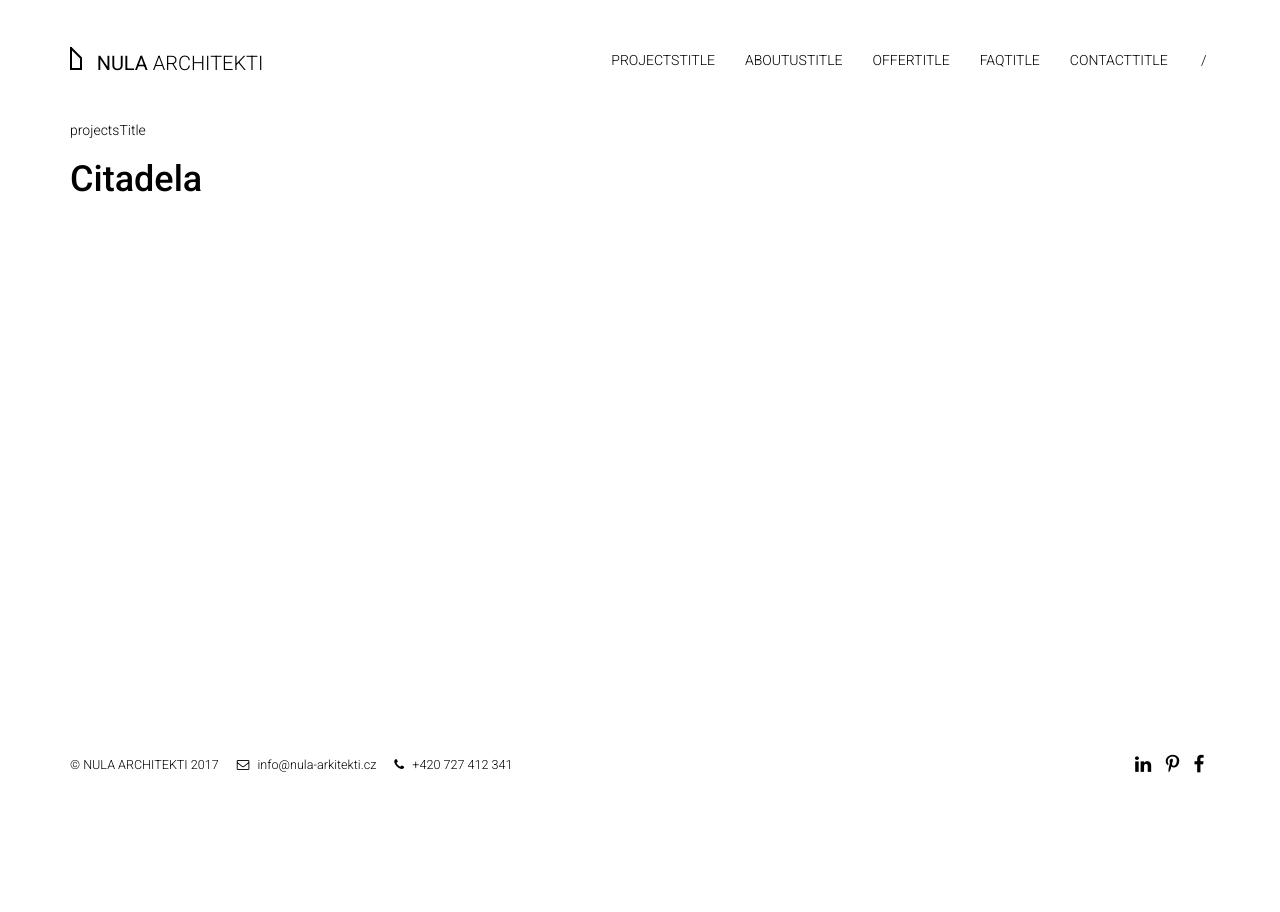
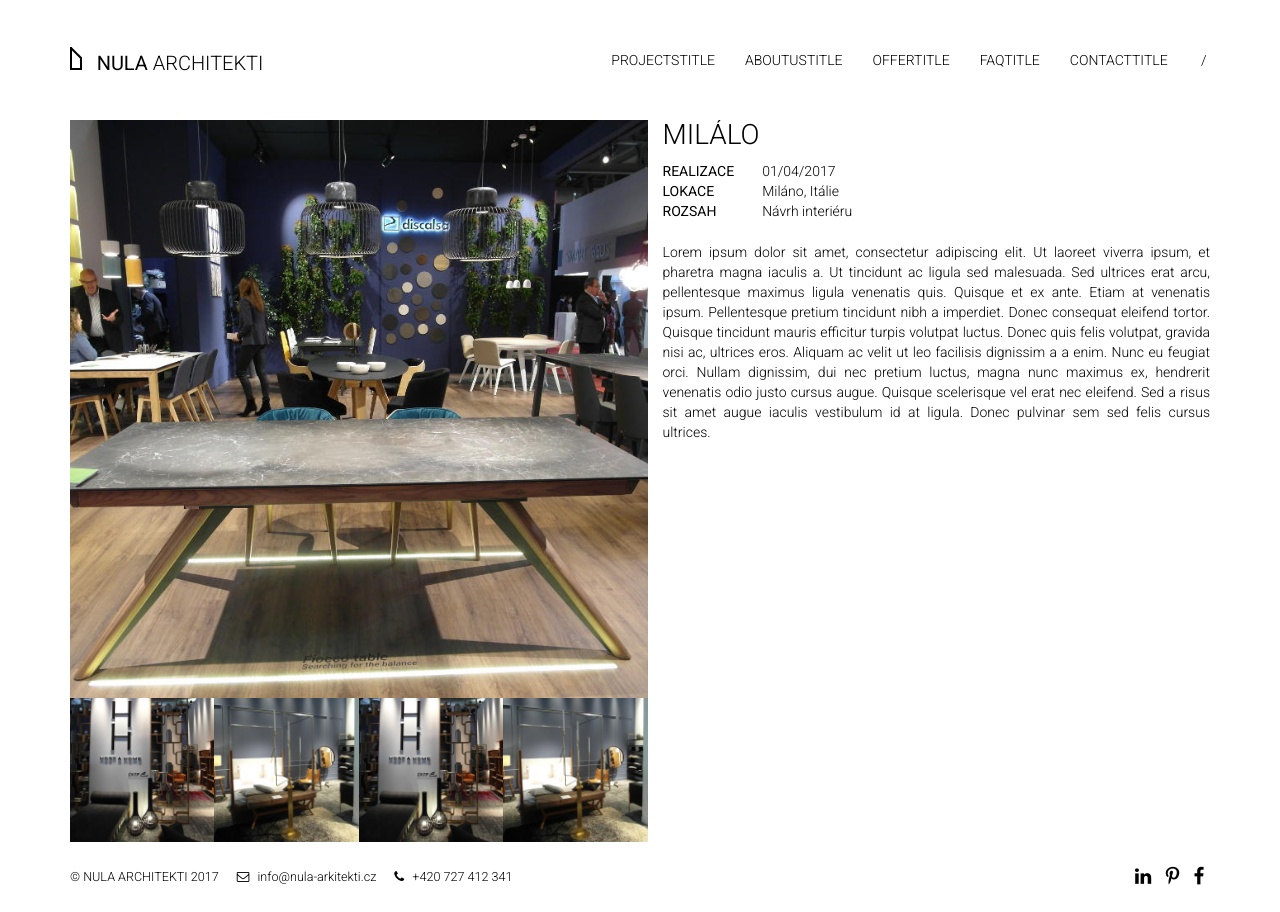
Before and after one commit to david-dusek/nula, a PHP site: template app/templates/project/detail.twig in a window 1280 px wide. Before the commit the page ends 773 px from the top, so only its background shows below. Run offline with PHP 8.4, Linux system fonts and the light colour scheme; the template is opened without the code that fills it, so the values that code supplies are empty; some libraries are stand-ins or nearby versions.

Commit message:
Nastylování detailu projektu

```diff
--- a/app/templates/project/detail.twig
+++ b/app/templates/project/detail.twig
@@ -5,6 +5,49 @@
   {{ parent() }}
 {% endblock %}
 {% block content %}
-  <a href="{{ path_for('projects', {'lang': lang }) }}">{{ 'projectsTitle'|trans }}</a>
-  <h1>Citadela</h1>
+  <div class="row project-detail">
+    <div class="col-sm-6 project-images">
+      <div class="row">
+        <div class="col-12">
+          <img class="img-responsive" src="/images/projects/milano/1_thumbnail_big.JPG">
+        </div>
+      </div>
+      <div class="row">
+        <div class="col-sm-3 col-xs-4 project-image-thumbnail">
+          <img class="img-responsive" src="/images/projects/milano/2_thumbnail_small.JPG">
+        </div>
+        <div class="col-sm-3 col-xs-4 project-image-thumbnail">
+          <img class="img-responsive" src="/images/projects/milano/3_thumbnail_small.JPG">
+        </div>
+        <div class="col-sm-3 col-xs-4 project-image-thumbnail">
+          <img class="img-responsive" src="/images/projects/milano/2_thumbnail_small.JPG">
+        </div>
+        <div class="col-sm-3 col-xs-4 project-image-thumbnail">
+          <img class="img-responsive" src="/images/projects/milano/3_thumbnail_small.JPG">
+        </div>
+      </div>
+    </div>
+    <div class="col-sm-6 project-data">
+      <h2>MILÁLO</h2>
+      <table>
+        <tbody>
+          <tr>
+            <th>REALIZACE</th>
+            <td>01/04/2017</td>
+          </tr>
+          <tr>
+            <th>LOKACE</th>
+            <td>Miláno, Itálie</td>
+          </tr>
+          <tr>
+            <th>ROZSAH</th>
+            <td>Návrh interiéru</td>
+          </tr>
+        </tbody>
+      </table>
+      <p>
+        Lorem ipsum dolor sit amet, consectetur adipiscing elit. Ut laoreet viverra ipsum, et pharetra magna iaculis a. Ut tincidunt ac ligula sed malesuada. Sed ultrices erat arcu, pellentesque maximus ligula venenatis quis. Quisque et ex ante. Etiam at venenatis ipsum. Pellentesque pretium tincidunt nibh a imperdiet. Donec consequat eleifend tortor. Quisque tincidunt mauris efficitur turpis volutpat luctus. Donec quis felis volutpat, gravida nisi ac, ultrices eros. Aliquam ac velit ut leo facilisis dignissim a a enim. Nunc eu feugiat orci. Nullam dignissim, dui nec pretium luctus, magna nunc maximus ex, hendrerit venenatis odio justo cursus augue. Quisque scelerisque vel erat nec eleifend. Sed a risus sit amet augue iaculis vestibulum id at ligula. Donec pulvinar sem sed felis cursus ultrices.
+      </p>
+    </div>
+  </div>
 {% endblock %}
--- a/public/css/main.css
+++ b/public/css/main.css
@@ -14,6 +14,12 @@ body {
   body {
     font-size: 12px;
   }
+}
+
+h2 {
+  font-size: 2em;
+  font-weight: 300;
+  margin-top: 0;
 }
 
 h3 {
@@ -122,6 +128,29 @@ strong {
 }
 
 
+/* PROJECT */
+.project-image-thumbnail {
+  padding: 0;
+}
+
+.project-data p {
+  text-align: justify;
+  margin-top: 1.5em;
+}
+
+.project-detail {
+  padding-left: 15px;
+}
+
+.project-detail table th {
+  font-weight: 400;
+}
+
+.project-detail table td {
+  padding-left: 2em;
+}
+
+
 /* ABOUT US */
 
 .about-us-block h3 {
```
